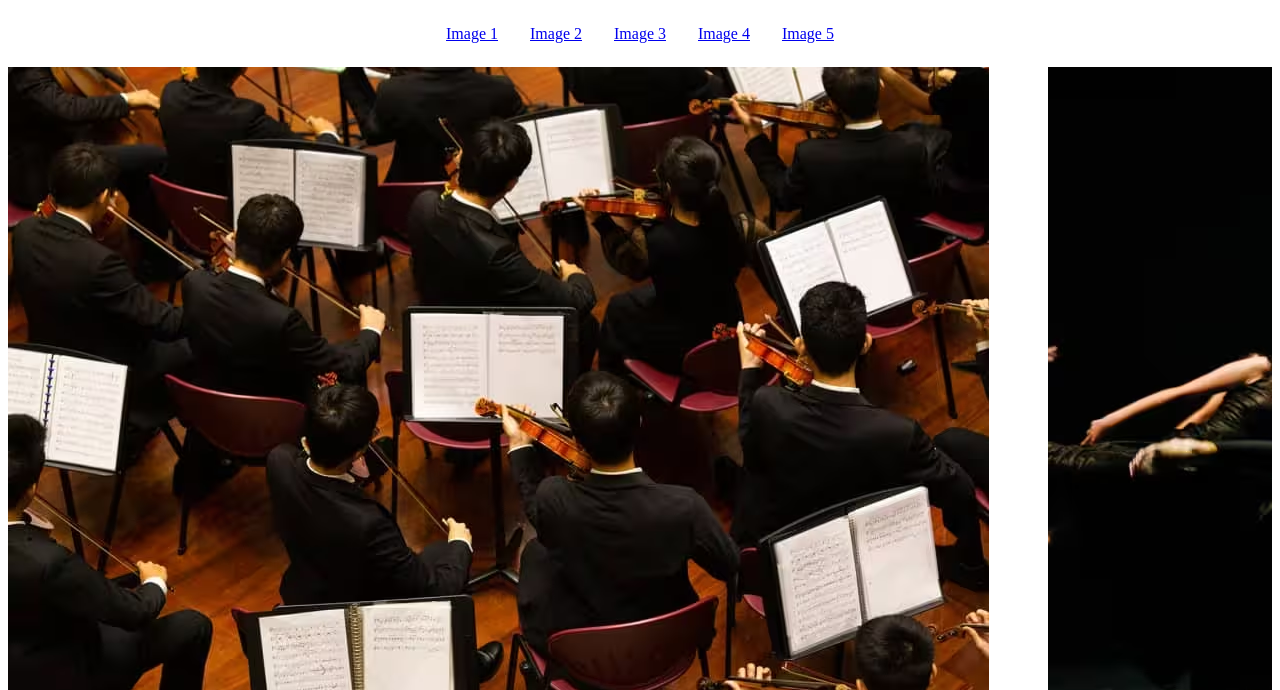
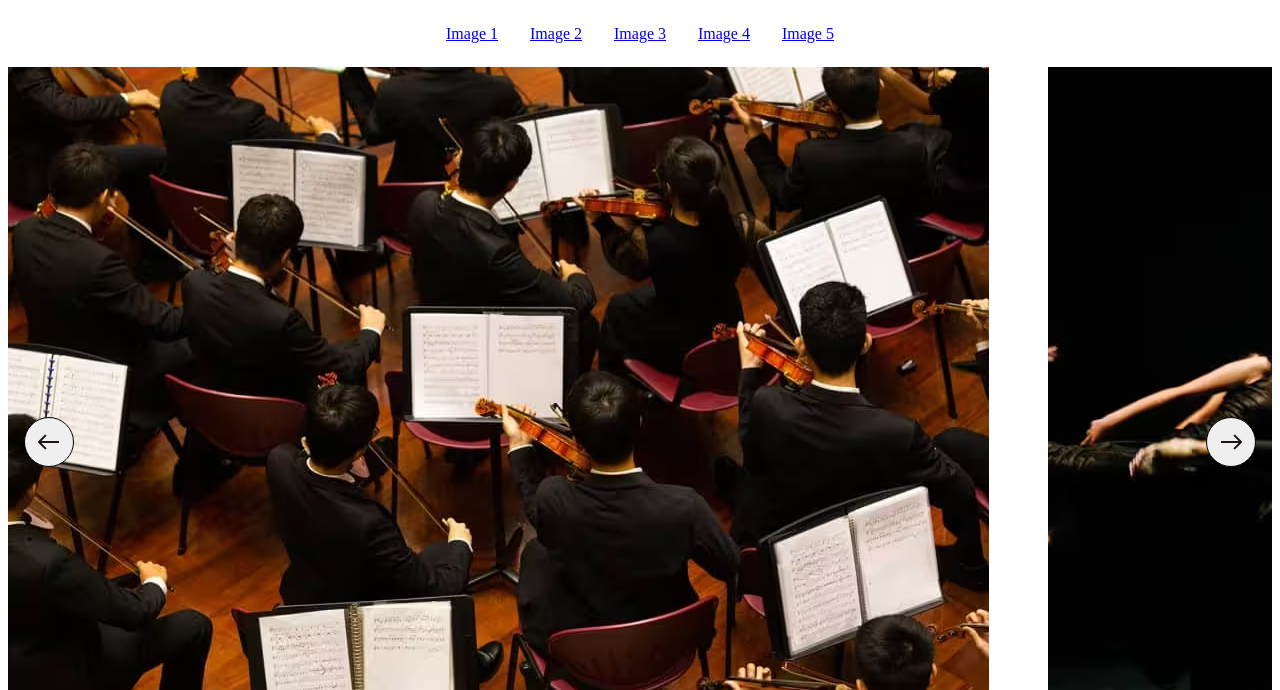
Before and after one commit to MMI-NFC-2026/sae105-r112-tp3-saraa224, a plain HTML site: page index.html in a window 1280 px wide. Shown: the part 110-800 px from the top of the page. Drawn offline with Linux system fonts and the light colour scheme.

Commit message:
Carrousel avec btn absolue

```diff
--- a/index.html
+++ b/index.html
@@ -24,6 +24,7 @@
         <li><a href="#carousel-item-5">Image 5</a></li>
       </ul>
     </nav>
+    <div class="carousel__viewport">
       <div class="carousel__container" role="region" aria-live="polite">
         <div class="carousel__item" id="carousel-item-1">
           <img src="/assets/img/agenda-01.avif" alt="Image musique 1" />
@@ -50,6 +51,7 @@
         </button>
       </div>
     </div>
+  </div>
 </body>
 
 </html>
--- a/src/css/components/carousel.css
+++ b/src/css/components/carousel.css
@@ -19,17 +19,25 @@ Les margin négatifs à gauche et à droite corresponde à l'éespace entre le n
 
 /* Compléter la suite du code */
 .carousel__controls {
+  position: absolute;
+  top: 50%;
+  right: 16px;
+  left: 16px;
+  z-index: 1;
   display: flex;
-  gap: 16px;
   align-items: center;
-  justify-content: center;
-  margin: 16px 0;
+  justify-content: space-between;
+  transform: translateY(-50%);
+  pointer-events: none;
   /* Utilise flexbox pour aligner les éléments enfants - https://developer.mozilla.org/fr/docs/Web/CSS/display */
   /* Espace entre les éléments enfants 16px- https://developer.mozilla.org/fr/docs/Web/CSS/gap */
   /* Aligne les éléments enfants au centre verticalement - https://developer.mozilla.org/fr/docs/Web/CSS/align-items */
 
   /* Centre les éléments enfants horizontalement - https://developer.mozilla.org/fr/docs/Web/CSS/justify-content */
   /* Marge de 16px en haut et en bas - https://developer.mozilla.org/fr/docs/Web/CSS/margin */
+}
+.carousel__viewport {
+  position: relative;
 }
 .carousel__links {
   display: flex;
@@ -57,6 +65,7 @@ Les margin négatifs à gauche et à droite corresponde à l'éespace entre le n
   border: 1px solid;
   /* Bordure arrondie pour faire un cercle - https://developer.mozilla.org/fr/docs/Web/CSS/border-radius */
   border-radius: 50%;
+  pointer-events: auto;
 }
 .carousel__button--prev {
   /* Fait pivoter le bouton de 180 degrés - https://developer.mozilla.org/fr/docs/Web/CSS/transform */
```
Lines whose indentation alone changed are shown as unchanged.
